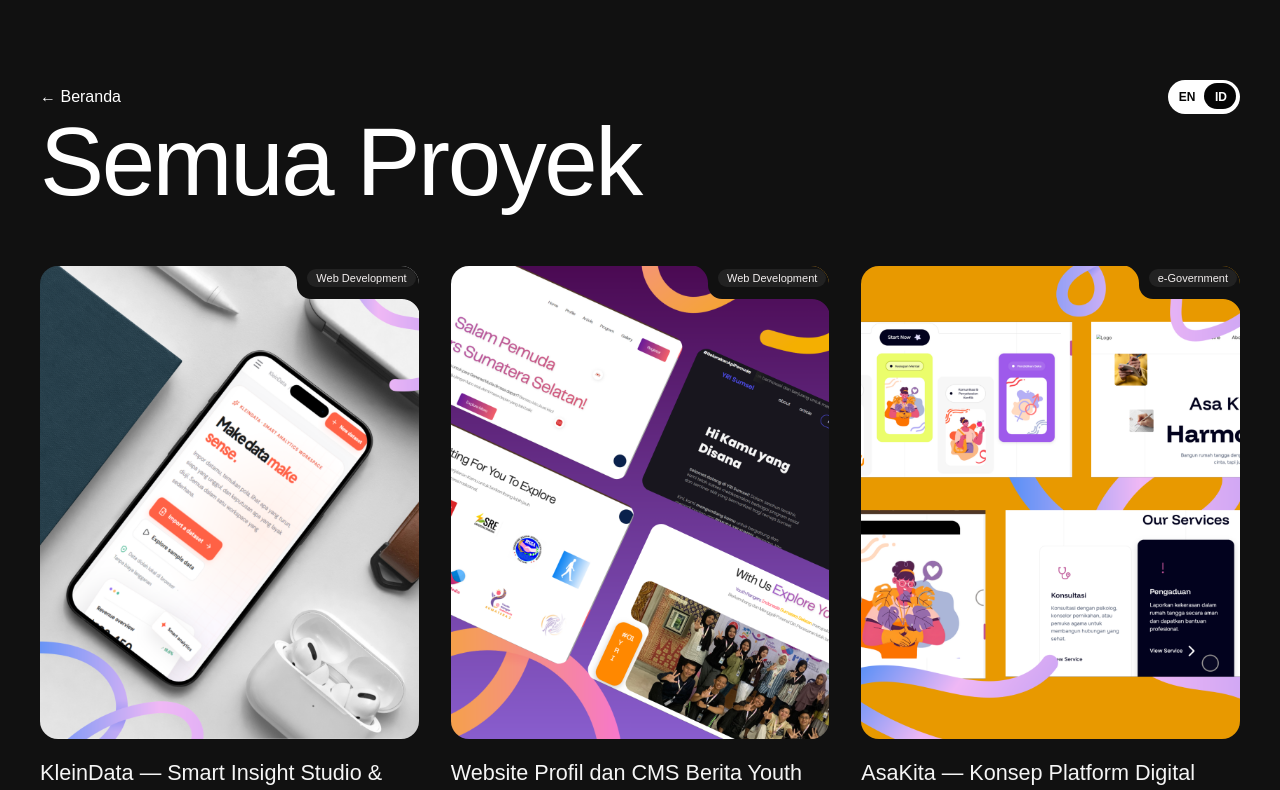
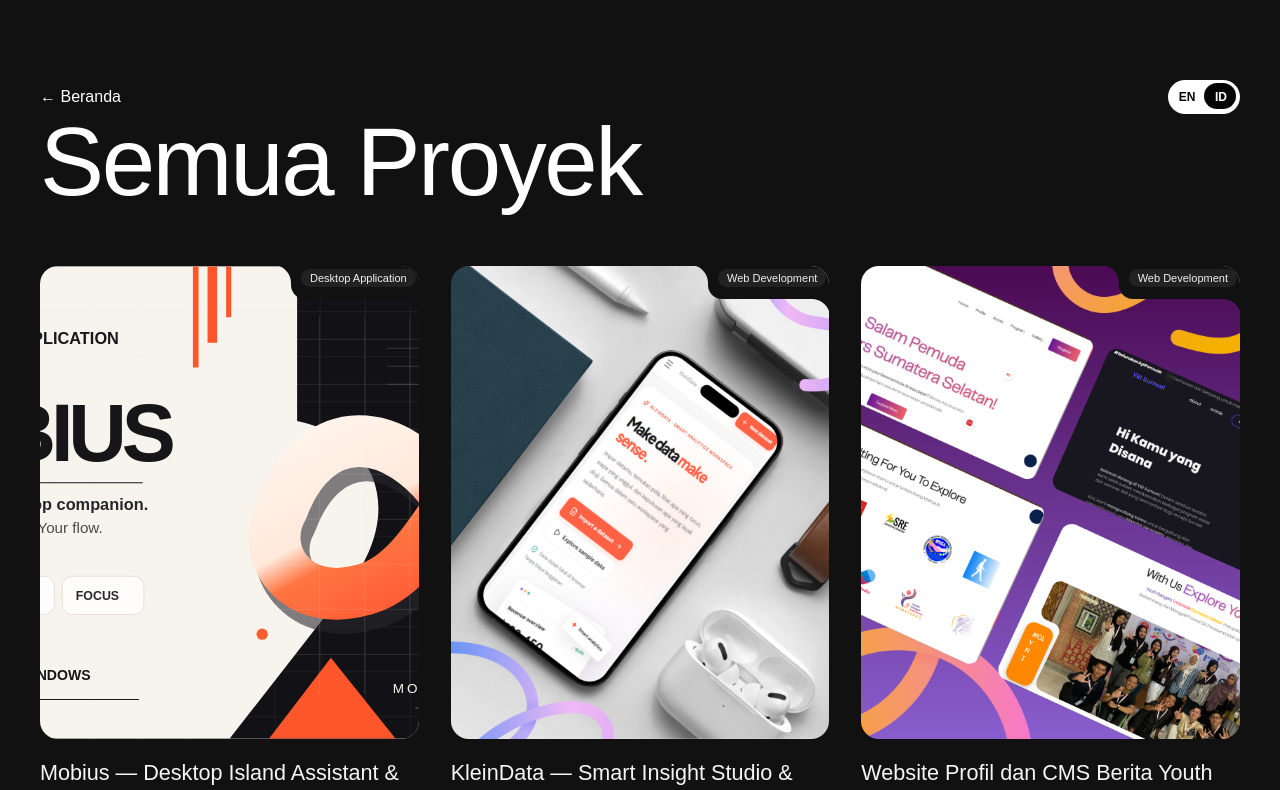
Before and after one commit to Darren0099/Raffli-dev, a Next.js app: page /projects in a window 1280 px wide. Shown: the top 790 px of the page. Built offline with nearby package versions, Linux system fonts and the light colour scheme.

Commit message:
Feature Mobius desktop project in portfolio

```diff
--- a/data/projectsData.ts
+++ b/data/projectsData.ts
@@ -38,6 +38,67 @@ export interface Project {
 }
 
 export const projectsData: Project[] = [
+  {
+    "id": 9,
+    "slug": "mobius",
+    "title": "Mobius — Desktop Island Assistant & File Studio",
+    "client": "Independent Project",
+    "category": "Desktop Application",
+    "image": "/img/mobius-cover.svg",
+    "heroImage": "/img/mobius-cover.svg",
+    "link": "https://github.com/Darren0099/Mobius",
+    "repoUrl": "https://github.com/Darren0099/Mobius",
+    "tools": [
+      "Python",
+      "PySide6",
+      "Qt Widgets",
+      "PyMuPDF",
+      "Pillow",
+      "Windows API",
+      "faster-whisper"
+    ],
+    "buildTime": "2026 • In development (source only)",
+    "isExternalLink": true,
+    "services": {
+      "pills": ["Desktop App", "Productivity", "UI/UX"],
+      "list": [
+        "Dynamic island desktop dengan animasi mata robot dan indikator status",
+        "File Studio radial dengan sembilan opsi konversi dokumen dan gambar",
+        "Perintah suara lokal serta kontrol media Windows",
+        "Pomodoro, lirik tersinkron, dan pengingat minum"
+      ]
+    },
+    "summaryQuote": "Satu asisten kecil di tepi layar yang menyatukan utilitas harian, konversi file, dan kontrol desktop tanpa memenuhi ruang kerja.",
+    "descriptionParagraphs": [
+      "Mobius adalah proyek aplikasi produktivitas Windows berbasis Python dan PySide6. Konsep utamanya adalah dynamic island minimalis di bagian atas layar: ringkas saat tidak digunakan, responsif terhadap interaksi, dan tidak menghalangi aplikasi lain.",
+      "Antarmuka utamanya menampilkan mata robot ekspresif, indikator waktu atau baterai, serta akses cepat ke musik, lirik, fokus, hidrasi, dan asisten suara. File Studio menggunakan menu radial terpisah yang dapat dipanggil melalui drag-and-drop untuk mengonversi gambar, PDF, dan dokumen Word.",
+      "Pengembangan saat ini berfokus pada penyempurnaan animasi, stabilitas tampilan overlay, dan alur perintah suara di Windows. Repository berisi kode sumber dan pengujian, tetapi versi EXE final sengaja belum dirilis. Cover dan logo yang ditampilkan merupakan konsep identitas visual, bukan tangkapan layar aplikasi yang sudah selesai."
+    ],
+    "section1Title": "Dari dynamic island menjadi ruang kerja mini",
+    "section1Text1": "Mobius ditempatkan di tepi atas layar. Ketika desktop aktif, island dapat menampilkan mata robot animatif; saat aplikasi lain aktif, tampilan menyusut menjadi indikator tipis. Pengguna dapat mengarahkan kursor ke tepi layar untuk memanggilnya kembali.",
+    "section1Text2": "Panel utilitas menyediakan kontrol media yang terhubung ke sesi media Windows, lirik dari berkas LRC atau pencarian opsional, timer Pomodoro, pengingat hidrasi, serta perintah suara lokal. Dukungan fitur media bergantung pada sesi pemutar yang tersedia.",
+    "largeBannerImage": "/img/mobius-portrait.svg",
+    "section2Title": "File Studio radial dan pemrosesan lokal",
+    "section2Text1": "File Studio mengumpulkan operasi Image to PDF, PDF to Image, Word to PDF, PDF to Word, Merge, Split, Compress dan Rotate PDF, serta konversi format gambar dalam sebuah menu radial. Opsi yang tidak kompatibel dengan file dinonaktifkan.",
+    "section2Text2": "Konversi dokumen ditangani oleh pustaka lokal seperti PyMuPDF, Pillow, python-docx, dan ReportLab. Aplikasi ditujukan untuk penggunaan offline; fitur opsional seperti pencarian lirik online atau instalasi model suara tetap membutuhkan jaringan. Pengujian akhir pada perangkat Windows masih berjalan.",
+    "bottomGalleryImages": [
+      "/img/mobius-cover.svg",
+      "/img/mobius-portrait.svg",
+      "/img/mobius-logo.svg"
+    ],
+    "outcomeTitle": "Status dan Hasil Pengembangan",
+    "outcomeText": "Kode sumber Mobius memuat prototipe dynamic island, mata robot, File Studio radial, kontrol media, utilitas fokus dan hidrasi, serta komponen suara. Aset visual portofolio merupakan rancangan branding; screenshot aplikasi, dokumentasi galeri, dan rilis EXE final akan dilengkapi setelah tahap validasi UI dan pengujian di perangkat Windows selesai.",
+    "outcomeStats": [
+      { "label": "Operasi File Studio", "value": "9" },
+      { "label": "Platform", "value": "Windows" },
+      { "label": "Framework antarmuka", "value": "PySide6" },
+      { "label": "Tahap", "value": "Source / Prototype" }
+    ],
+    "outcomeGallery": [
+      "/img/mobius-logo.svg"
+    ]
+  },
+
   {
     "id": 8,
     "slug": "kleindata",
```
